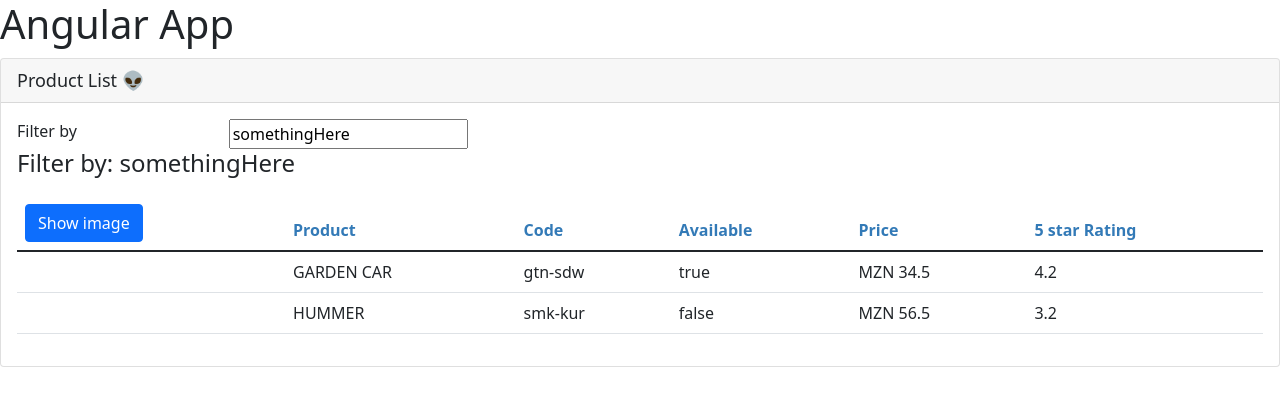
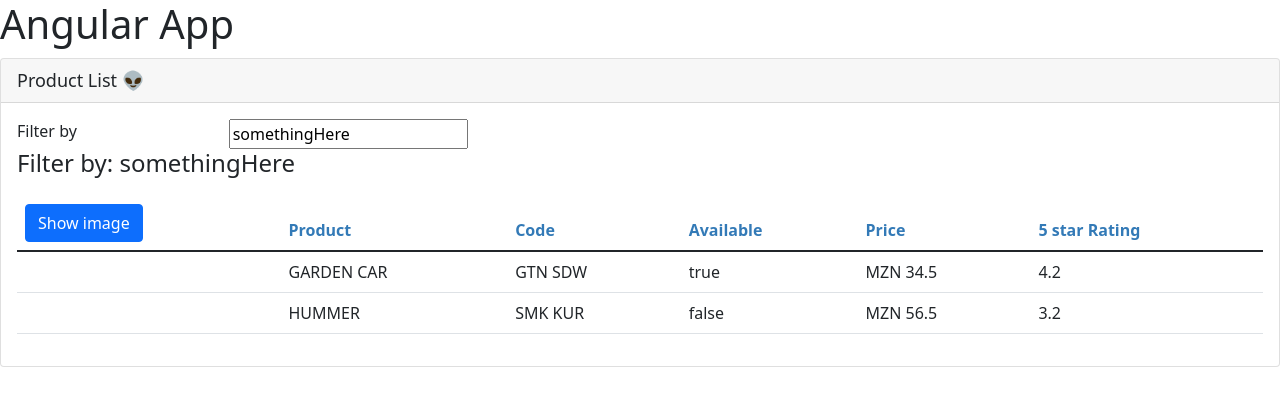
Before and after one commit to Fausio/APM-Start, an Angular app: page / in a window 1280 px wide. Shown: the top 406 px of the page. Built offline with nearby package versions, Linux system fonts and the light colour scheme.

Commit message:
custum pipes

```diff
--- a/src/app/app.module.ts
+++ b/src/app/app.module.ts
@@ -3,9 +3,10 @@ import { BrowserModule } from '@angular/platform-browser';
 import { AppComponent } from './app.component';
 import { ProductListComponent } from './products/products-list.component';
 import { FormsModule } from '@angular/forms';
+import { convertToSpacespipe } from './shared/pipes/convert-to-spaces.pipe';
 
 @NgModule({
-            declarations: [  AppComponent ,ProductListComponent  ],
+            declarations: [  AppComponent ,ProductListComponent ,convertToSpacespipe ],
             imports: [  BrowserModule,FormsModule ],
             bootstrap: [AppComponent]
 })
--- a/src/app/products/products-list.component.html
+++ b/src/app/products/products-list.component.html
@@ -41,7 +41,7 @@
                                  [style.Margin.px]='imgMargin' >
                         </td>
                         <td>{{p.ProductName |  uppercase}}</td>
-                        <td>{{p.ProductCode | lowercase}}</td>
+                        <td>{{p.ProductCode | uppercase | ConvertToSpaces:'-' }}</td>
                         <td>{{p.Available}}</td>
                         <td>{{p.Price | currency: 'MZN ': 'symbol':'1.1-23'}}</td>
                         <td>{{p.StarRating}}</td>
--- a/src/app/shared/pipes/convert-to-spaces.pipe.ts
+++ b/src/app/shared/pipes/convert-to-spaces.pipe.ts
@@ -1,12 +1,16 @@
-import { PipeTransform } from "@angular/core";
+import { Pipe, PipeTransform } from "@angular/core";
+import { pipe } from "rxjs";
+
+@Pipe({
+    name: 'ConvertToSpaces'
+})
+
+export class convertToSpacespipe implements PipeTransform {
 
 
-export class convertToSpacespipe implements PipeTransform{
+    transform(value: string, characters: string): string {
 
-
-    transform(value: string, characters: string) : string {
-
-        throw new Error("Method not implemented.");
+        return  value.replace(characters, ' ');
     }
 
 }
```
